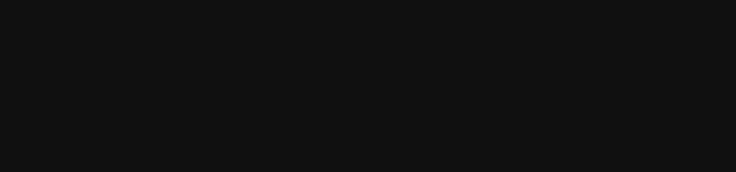
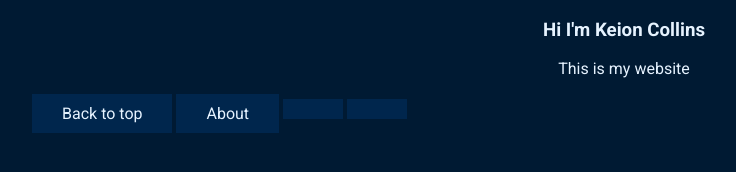
Before and after one commit to KeionCollins/KeionCollins.github.io, a website: page index.html in a window 1280 px wide. Shown: the whole page, without its empty margins (16-752 px from the left). Drawn offline with nearby package versions, Linux system fonts and the light colour scheme; files that its build step writes are made by us from their sources.

Commit message:
started the site

```diff
--- a/index.html
+++ b/index.html
@@ -2,8 +2,25 @@
 <html>
   <head>
     <link rel="stylesheet" href="style.min.css" />
+    <link href="https://fonts.googleapis.com/css?family=Roboto:300,400,500,700" rel="stylesheet">
   </head>
   <body>
+    <div class="wrapper">
+      <div class="head-container">
+        <div class="title-area">
+          <h3>Hi I'm Keion Collins</h3>
+          This is my website
+        </div>
+        <div class="nav">
+          <ul class="nav-container">
+            <li class="nav-items">Back to top<!--get this to fade in and out from the top eventually--></li>
+            <li class="nav-items">About</li>
+            <li class="nav-items"></li>
+            <li class="nav-items"></li>
+          </ul>
+        </div>
+      </div>
 
+    </div>
   </body>
 </html>
--- a/sass/style.scss
+++ b/sass/style.scss
@@ -2,4 +2,29 @@ $black: #101010;
 
 body {
   background-color: $black;
+  font-family: 'Roboto', sans-serif;
+  background-color: #001a33;
+  color: #e6f3ff;
 }
+
+.title-area {
+  margin-left: auto;
+  margin-right: auto;
+  text-align: center;
+}
+
+h3 {
+  font-family: 'Roboto', sans-serif;
+}
+
+.nav {
+  bottom: 0;
+  width: 100%;
+  height: 50px
+}
+
+.nav-items {
+  display: inline-block;
+  background-color: #00264d;
+  padding: 10px 30px;
+}
```
Also changed, not shown: css/style.css.
